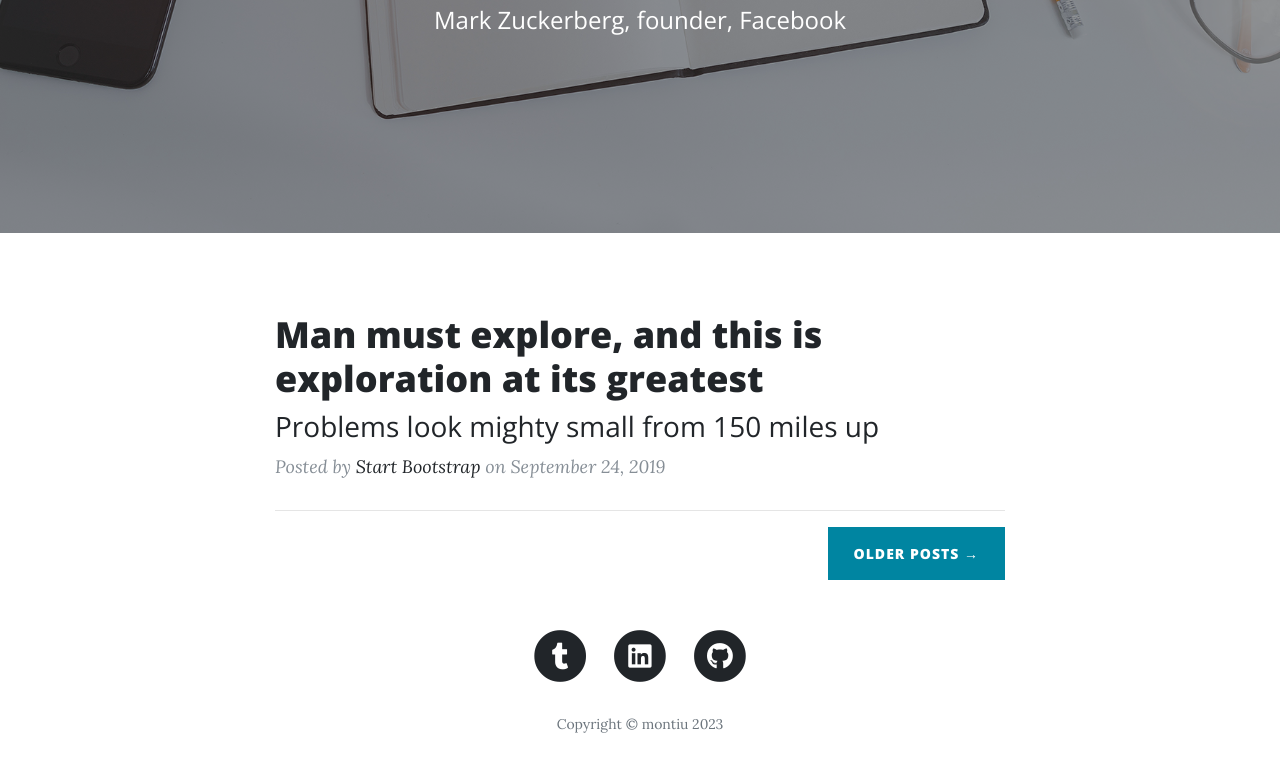
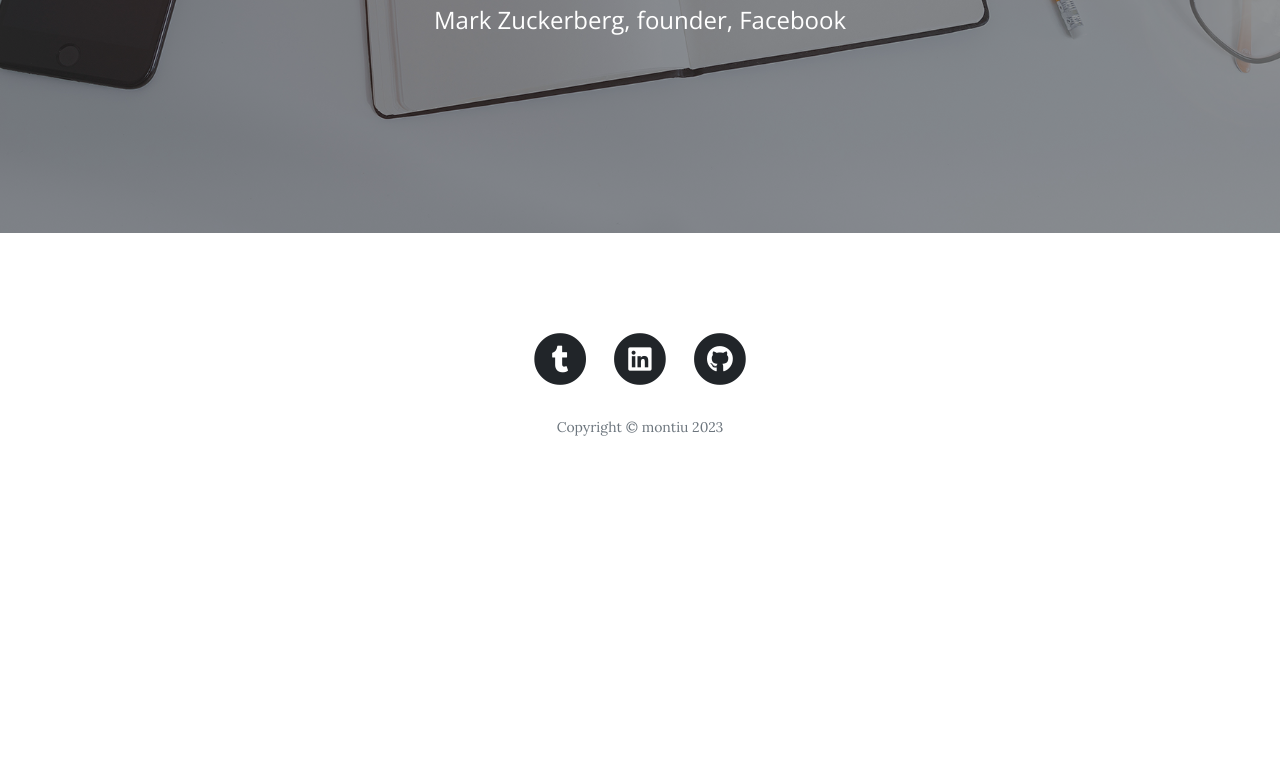
Before and after one commit to smontiu/smontiu.github.io, a website: page index.html in a window 1280 px wide. Shown: the part 683-1455 px from the top of the page. After the commit the page ends 1186 px from the top, so only its background shows below. Drawn offline with nearby package versions, Linux system fonts and the light colour scheme.

Commit message:
fix: take out post

```diff
--- a/index.html
+++ b/index.html
@@ -38,7 +38,7 @@
   <!-- Navigation -->
   <nav class="navbar navbar-expand-lg navbar-light fixed-top" id="mainNav">
     <div class="container">
-      <a class="navbar-brand" href="index.html">Montiu</a>
+      <a class="navbar-brand" href="/">Montiu</a>
       <button class="navbar-toggler navbar-toggler-right" type="button" data-toggle="collapse" data-target="#navbarResponsive" aria-controls="navbarResponsive" aria-expanded="false" aria-label="Toggle navigation">
         Menu
         <i class="fas fa-bars"></i>
@@ -46,13 +46,13 @@
       <div class="collapse navbar-collapse" id="navbarResponsive">
         <ul class="navbar-nav ml-auto">
           <li class="nav-item">
-            <a class="nav-link" href="index.html">Home</a>
+            <a class="nav-link" href="/">Home</a>
           </li>
           <li class="nav-item">
-            <a class="nav-link" href="about.html">About me</a>
+            <a class="nav-link" href="/about.html">About me</a>
           </li>
           <li class="nav-item">
-            <a class="nav-link" href="contact.html">Contact</a>
+            <a class="nav-link" href="/contact.html">Contact</a>
           </li>
         </ul>
       </div>
@@ -73,31 +73,6 @@
       </div>
     </div>
   </header>
-
-  <!-- Main Content -->
-  <div class="container">
-    <div class="row">
-      <div class="col-lg-8 col-md-10 mx-auto">
-        <div class="post-preview">
-          <a href="posts/2023-03-22-origins/index.html">
-            <h2 class="post-title">
-              Man must explore, and this is exploration at its greatest
-            </h2>
-            <h3 class="post-subtitle">
-              Problems look mighty small from 150 miles up
-            </h3>
-          </a>
-          <p class="post-meta">Posted by
-            <a href="#">Start Bootstrap</a>
-            on September 24, 2019</p>
-        </div>
-        <hr>
-        <div class="clearfix">
-          <a class="btn btn-primary float-right" href="#">Older Posts &rarr;</a>
-        </div>
-      </div>
-    </div>
-  </div>
 
   <!-- Footer -->
   <footer>
```
